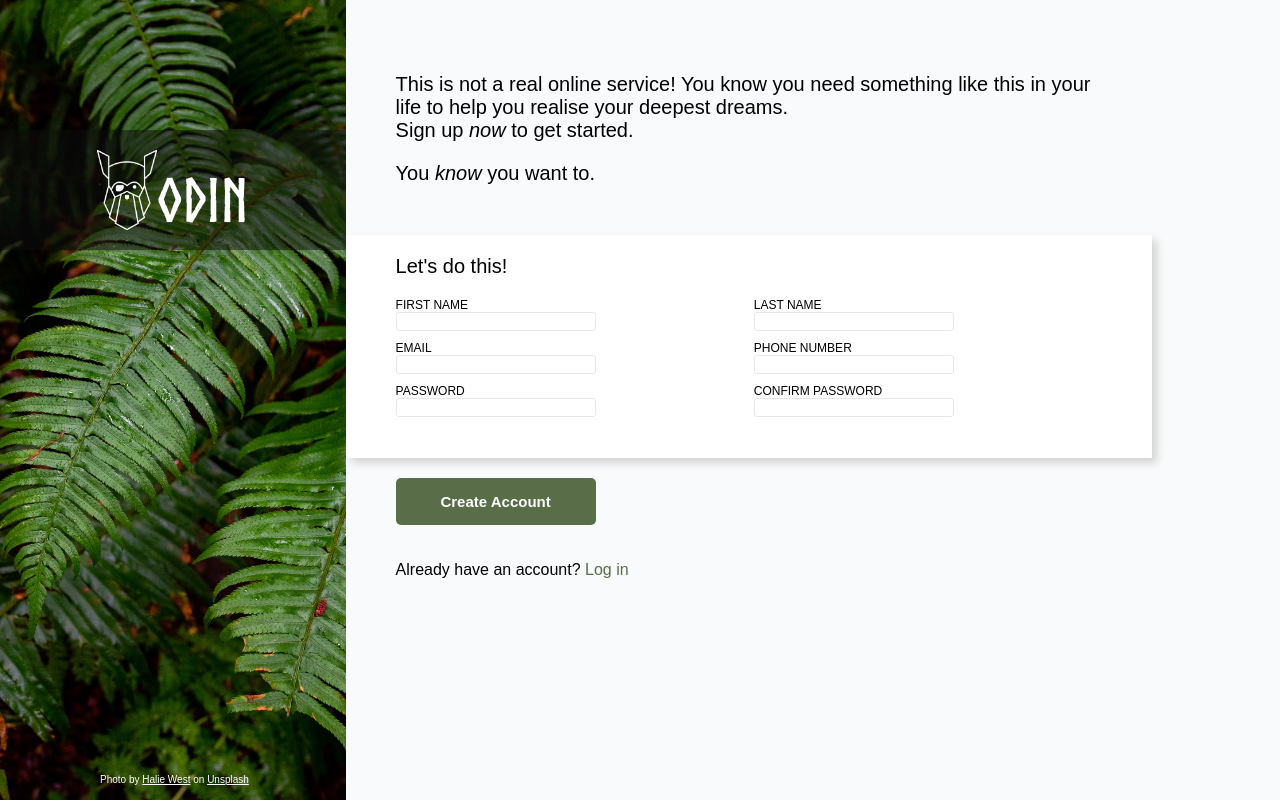
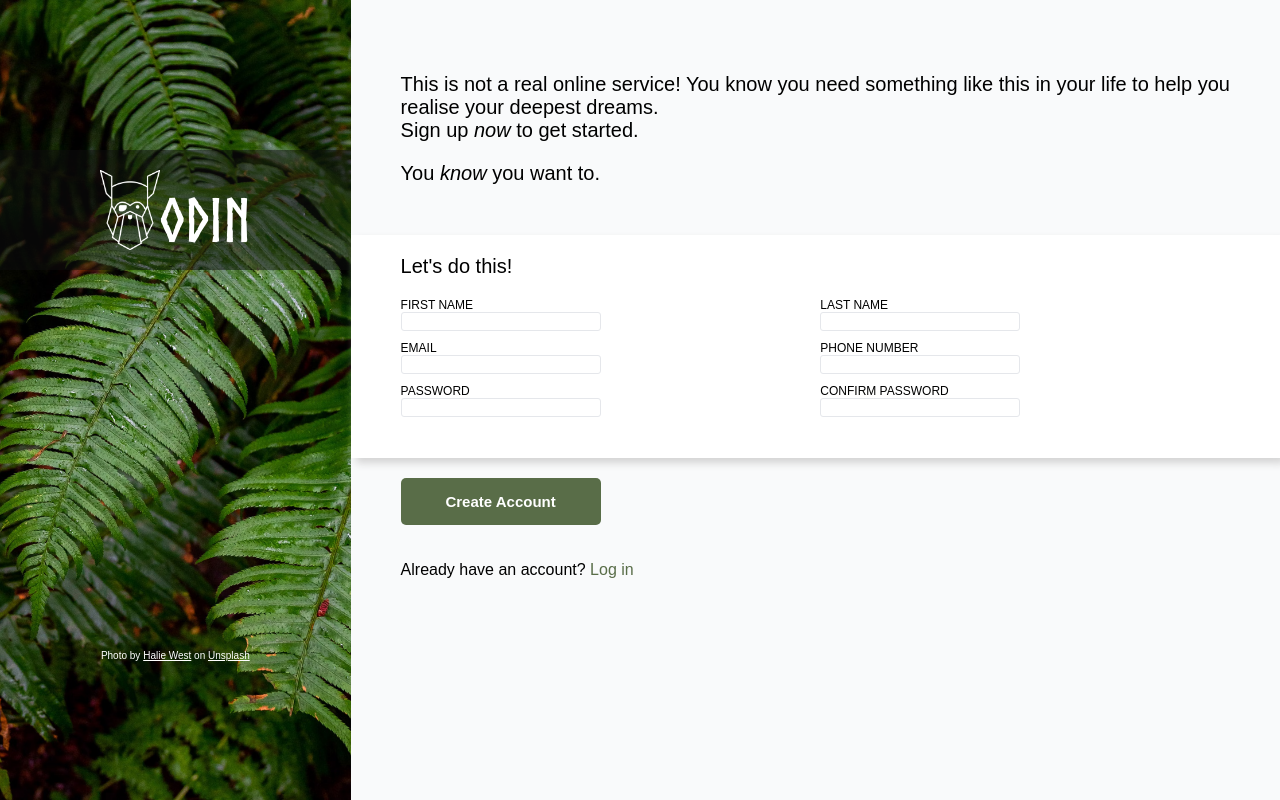
Before and after one commit to Olliekse/sign-up-form, a plain HTML site: page index.html in a window 1280 px wide. Drawn offline with Linux system fonts and the light colour scheme.

Commit message:
fixed photo bug

```diff
--- a/index.html
+++ b/index.html
@@ -11,12 +11,12 @@
 
 <body>
   <div class="left-container">
-    <p class="photo-caption">Photo by <a class="pic-link" href="https://unsplash.com/@haliewest">Halie West</a> on <a
-        class="pic-link" href="https://unsplash.com/photos/25xggax4bSA">Unsplash</a></p>
     <div class="odin-background">
       <img class="odin-photo" src="./images/odin-lined.png" alt="odin logo">
       <p class="odin-text">ODIN</p>
     </div>
+    <p class="photo-caption">Photo by <a class="pic-link" href="https://unsplash.com/@haliewest">Halie West</a> on <a
+        class="pic-link" href="https://unsplash.com/photos/25xggax4bSA">Unsplash</a></p>
   </div>
   <div class="right-container">
     <div class="intro">
--- a/style.css
+++ b/style.css
@@ -17,25 +17,22 @@ body {
 }
 
 .photo-caption {
-  position: absolute;
-  bottom: 5px;
-  left: 100px;
+  margin: 380px 50px 0 50px;
+  text-align: center;
   color: white;
   font-size: 10px;
+
 }
 
 .left-container {
   background: url('./images/photo-1585202900225-6d3ac20a6962.avif') center center no-repeat;
   background-size: cover;
-  width: 27%;
-  position: relative;
-  z-index: 1;
+  width: 450px;
 }
 
 .right-container {
   display: flex;
   flex-direction: column;
-  width: 63%;
 }
 
 .field-label {
@@ -104,6 +101,7 @@ body {
   background-color: white;
   padding: 0 50px;
   box-shadow: 5px 5px 8px lightgray;
+
 }
 
 .create-acc {
@@ -139,14 +137,12 @@ body {
 }
 
 .odin-background {
+  margin-top: 150px;
   display: flex;
   align-items: center;
   justify-content: center;
-  position: absolute;
-  z-index: 2;
+  height: 120px;
   width: 100%;
-  height: 120px;
-  top: 130px;
   background-color: rgba(15, 15, 15, 0.5);
 }
 
```
